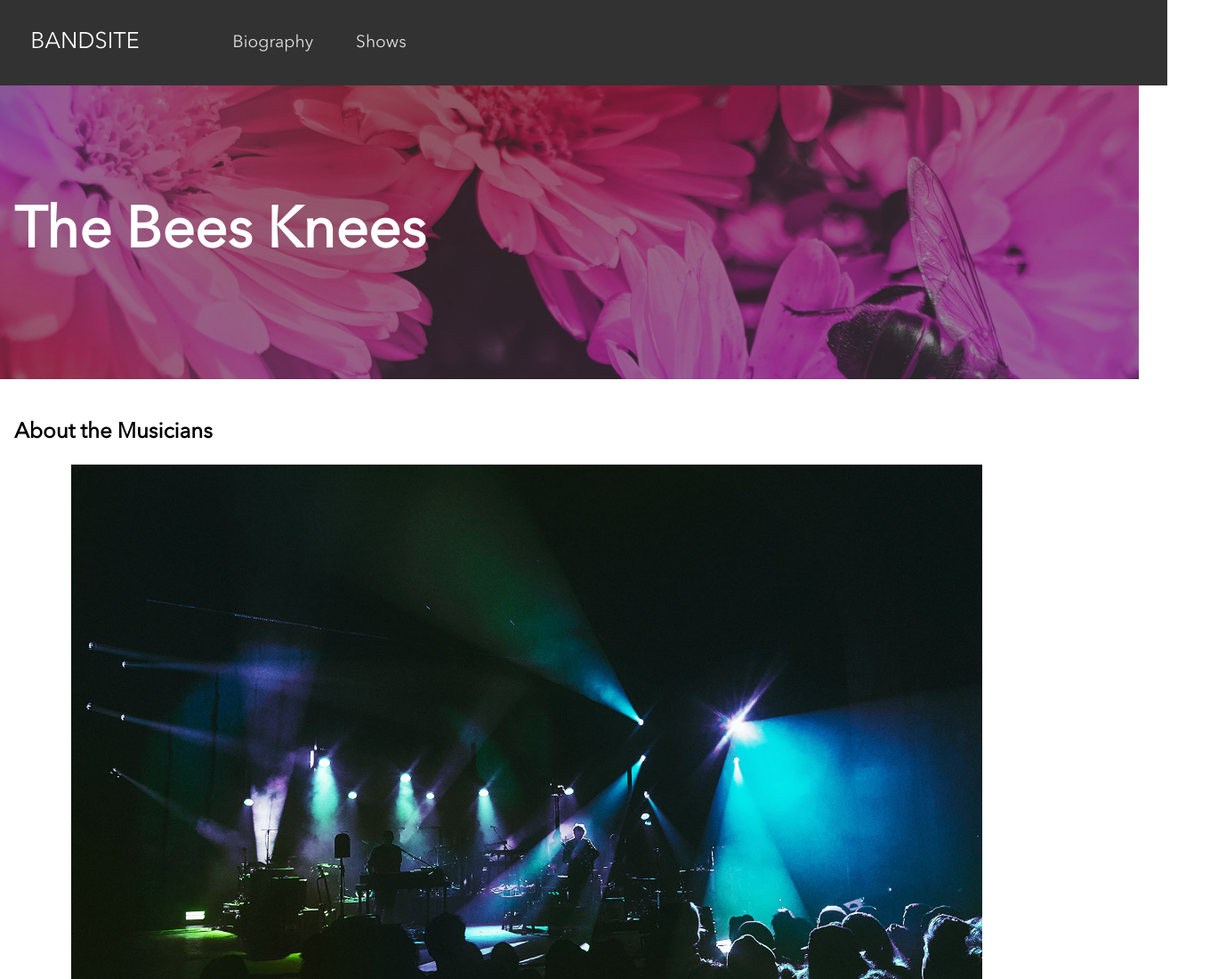
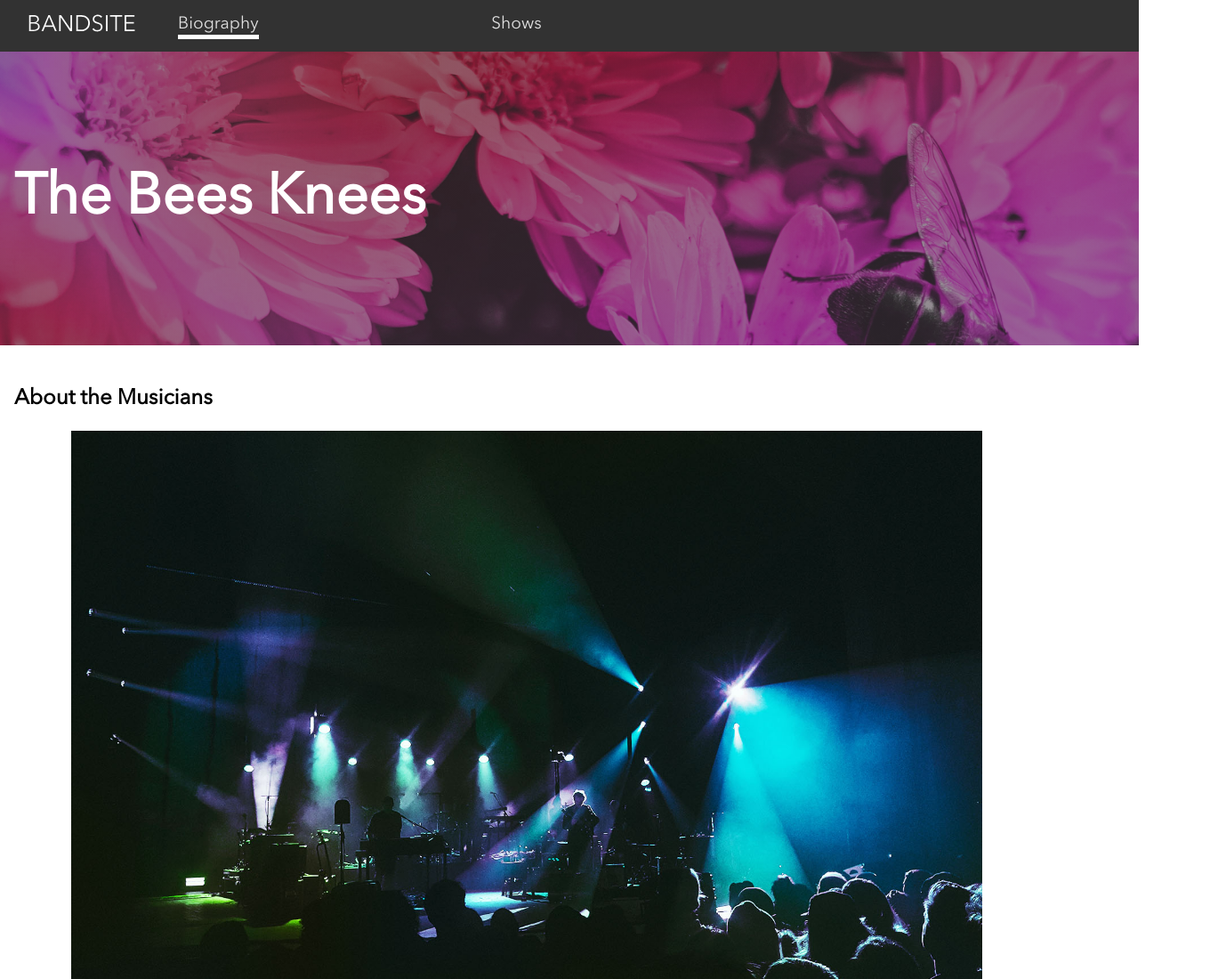
Before and after one commit to brunash/brainStation-bandsite, a plain HTML site: page index.html in a window 1280 px wide. Shown: the top 1100 px of the page at 89% size, 1360 px wide, since content can reach past the window. Drawn offline with Linux system fonts and the light colour scheme.

Commit message:
almost done

```diff
--- a/index.html
+++ b/index.html
@@ -10,19 +10,19 @@
 </head>
 
 <body>
-    <header>
+    <header class="header">
         <nav class="nav-bar">
             <div class="nav-bar__title">
                 <img src="./assets/logos/Logo-bandsite.svg" alt="" class="bandsite-logo">
             </div>
             <div class="nav-bar__options">
                 <ul class="nav-bar__options--list">
-                    <a href="" class="nav-bar__underline1">
-                        <li>Biography</li>
-                    </a>
-                    <a href="" class="nav-bar__underline2">
-                        <li>Shows</li>
-                    </a>
+                    <li class="nav-bar__underline--active"> <a href="" class="nav-bar__underline1">
+                            Biography </a></li>
+
+                    <li class="nav-bar__underline"> <a href="" class="nav-bar__underline2">
+                            Shows </a></li>
+
                 </ul>
             </div>
         </nav>
--- a/styles/bio.scss
+++ b/styles/bio.scss
@@ -2,32 +2,41 @@
 @use './partials/global'as *;
 @use './partials/mixins'as *;
 
-.nav-bar__options--list>a>li:hover {
-    color: $white;
-    // text-decoration: underline solid 2px;
-    border-bottom: 3px solid $white;
-    transition: 0.15s;
+// .nav-bar__options--list>a>li:hover {
+//     color: $white;
+//     // text-decoration: underline solid 2px;
+//     border-bottom: 3px solid $white;
+//     transition: 0.15s;
 
+// }
+.header {
+    width: 100%;
+    background-color: $primary-background;
+    color: $white-text;
 }
 
 .nav-bar {
-    background-color: $primary-background;
-    color: $white-text;
+    // background-color: $primary-background;
+    // color: $white-text;
     display: flex;
     align-items: center;
     flex-direction: column;
     width: 100%;
-    height: 4rem;
-    padding: 1rem 0 1rem 0;
+    // height: 4rem;
+    // padding: 1rem 0 1rem 0;
 
-    &__underline:hover {
-        // border-bottom: 3px solid red;
-        // box-shadow: 0 0 11px;
-        display: inline-block;
-        position: relative;
-        color: $white;
+    &__title {
+        padding: 1rem 0;
+    }
 
-    }
+    //     &__underline:hover {
+    //         // border-bottom: 3px solid red;
+    //         // box-shadow: 0 0 11px;
+    //         display: inline-block;
+    //         position: relative;
+    //         color: $white;
+
+    // }
 
     @include tablet {
         justify-content: center;
@@ -44,14 +53,43 @@
     color: $white-text;
 }
 
-.nav-bar__options--list {
+// .nav-bar__options--list {
+//     font-size: 1.2rem;
+//     list-style: none;
+//     display: flex;
+//     width: 90%;
+//     justify-content: space-between;
+//     padding: 0 3rem 0 3rem;
+//     color: $mercury;
+
+//     @include tablet {
+//         justify-content: left;
+//         padding-left: 3rem;
+//         position: left;
+
+//         li {
+//             padding-left: 3rem;
+//         }
+//     }
+// }
+
+.nav-bar__options {
+    // justify-content: center;
+    width: 100%;
+
+    // display: flex;
+    // justify-content: space-evenly;
+    &--list {
+        padding-left: 0;
+        margin: 0;
         font-size: 1.2rem;
         list-style: none;
         display: flex;
-    width: 90%;
-    justify-content: space-between;
-    padding: 0 3rem 0 3rem;
+        width: 100%;
+        // justify-content: space-evenly;
+        // padding: 0 3rem 0 3rem;
         color: $mercury;
+        // margin-bottom: 0.5rem;
 
         @include tablet {
             justify-content: left;
@@ -59,18 +97,29 @@
             position: left;
 
             li {
-            padding-left: 3rem;
+                // padding-left: 3rem;
+            }
         }
     }
 }
 
-.nav-bar__options {
-    justify-content: center;
-    width: 90%;
-    display: flex;
-    justify-content: space-evenly;
+.nav-bar__underline {
+    text-align: center;
+    width: 50%;
+    border-bottom: 5px solid transparent;
+    // padding: 0 0 1rem;
+
+    &--active {
+        text-align: center;
+        border-bottom: 5px solid #FFF;
+        width: 50vw;
+
+        @include tablet {
+            width: min-content;
+            padding-left: 0;
         }
-
+    }
+}
 
 .band-title {
     display: flex;
```
Also changed, not shown: styles/bio.css, 1 other file. Lines whose indentation alone changed are shown as unchanged.
